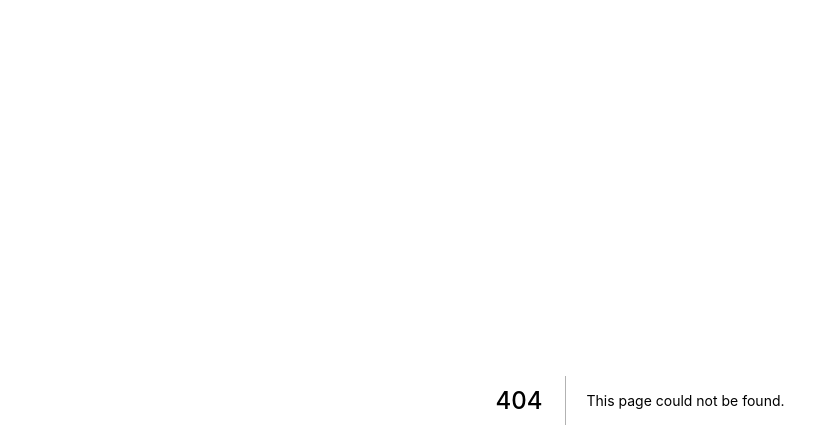
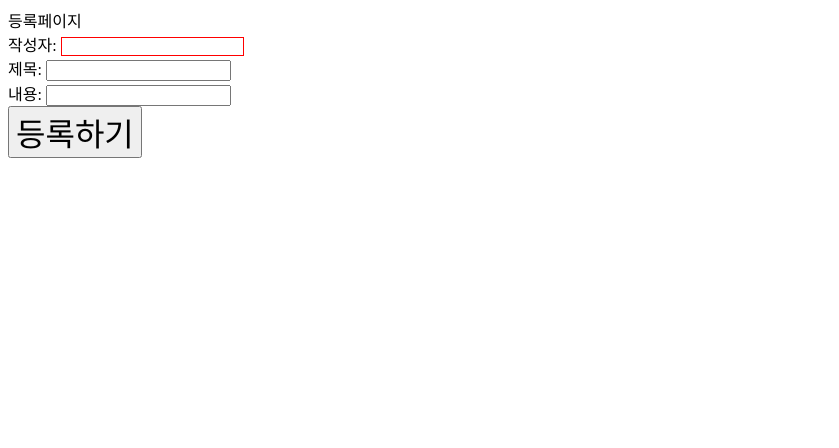
Before and after one commit to larmong/react-study, a Next.js app in the folder class/: page /08-01-boards/new in a window 1280 px wide. Before the commit this address had no page. Shown: the top 448 px of the page, without its empty margins (0-839 px from the left). Built offline with nearby package versions, Linux system fonts and the light colour scheme.

Commit message:
[ADD] Edit 페이지 defaultValue 값 설정하고 변경된 데이터만 보내기

```diff
--- /dev/null
+++ b/class/pages/08-01-boards/new/index.js
@@ -0,0 +1,5 @@
+import BoardWrite from "@/src/components/units/board/08-write/BoardWrite.container";
+
+export default function BoardWritePage() {
+  return  <BoardWrite isEdit={false} />
+}
--- /dev/null
+++ b/class/src/components/units/board/08-write/BoardWrite.container.js
@@ -0,0 +1,103 @@
+import {useState} from "react";
+import {useRouter} from "next/router";
+import {useMutation} from "@apollo/client";
+import BoardWriteUI from "@/src/components/units/board/08-write/BoardWrite.presenter";
+import {CREATE_BOARD, UPDATE_BOARD} from "@/src/components/units/board/08-write/BoardWrite.queries";
+
+
+// 수정하기
+// 1. 디폴트 값 보여주기
+// 2. 변경 된 값만 보내기
+
+export default function BoardWrite(props) {
+  const router = useRouter();
+  // 자바스크립트 영역
+  const [myColor, setMyColor] = useState(false)
+
+  const [writer, setWriter] = useState("")
+  const [title, setTitle] = useState("")
+  const [contents, setContents] = useState("")
+
+  const [createBoard] = useMutation(CREATE_BOARD)
+  const [updateBoard] = useMutation(UPDATE_BOARD)
+
+  const onClickSubmit = async () => {
+    const result = await createBoard({
+      variables: {  // variables 이게 $ 역할을 해줌
+        writer: writer,
+        title: title,
+        contents: contents
+      }
+    })
+    console.log(result)
+    alert(result.data.createBoard.message)
+    router.push(`/08-01-boards/${result.data.createBoard.number}`)
+  }
+
+
+  // variables 등록할 때, 입력하지 않은 값을 삭제하기 어렵기 때문에
+  // 수정한 값만 variables 변수를 따로 만들어서 추가해주는 식으로해주고
+  // 그 변수를 다시 variables 값에 넣어 변경된 값만 전송해준다.
+  const onClickUpdate = async () => {
+    const myVariables = {
+      number: Number(router.query.number)
+    };
+    if(writer) myVariables.writer = writer;
+    if(title) myVariables.title = title;
+    if(contents) myVariables.contents = contents;
+
+    // 1. 수정하기 mutation 날리기
+    const result = await updateBoard({
+      variables: myVariables
+    })
+
+    // const result = await updateBoard({
+    //   variables: {
+    //     number: Number(router.query.number),
+    //     writer,
+    //     title,
+    //     contents
+    //   }
+    // })
+
+
+
+    // 2. 수정하고 상세페이지로 돌아가기(router push)
+    console.log(result)
+    alert(result.data.updateBoard.message)
+    router.push(`/08-01-boards/${result.data.updateBoard.number}`)
+  }
+
+  const onChangeWriter = (event) => {
+    setWriter(event.target.value);
+    if(event.target.value && title && contents ) {
+      setMyColor(true)
+    }
+  }
+  const onChangeTitle = (event) => {
+    setTitle(event.target.value);
+    if(writer && event.target.value && contents ) {
+      setMyColor(true)
+    }
+  }
+  const onChangeContents = (event) => {
+    setContents(event.target.value);
+    if(writer && title && event.target.value ) {
+      setMyColor(true)
+    }
+  }
+
+
+  return (
+    <BoardWriteUI
+      onClickSubmit={onClickSubmit}
+      onClickUpdate={onClickUpdate}
+      onChangeWriter={onChangeWriter}
+      onChangeTitle={onChangeTitle}
+      onChangeContents={onChangeContents}
+      myColor={myColor}
+      isEdit={props.isEdit}
+      data={props.data}
+    />
+  )
+}
--- /dev/null
+++ b/class/src/components/units/board/08-write/BoardWrite.presenter.js
@@ -0,0 +1,21 @@
+import {BlueButton, RedInput} from "@/src/components/units/board/08-write/BoardWrite.styles";
+
+export default function BoardWriteUI(props) {
+  // 자바스크립트 영역
+
+  return (
+    <>
+      <div>{props.isEdit ? "수정" : "등록"}페이지</div>
+      작성자: <RedInput type="text" onChange={props.onChangeWriter} defaultValue={props.data?.fetchBoard.writer} /><br />
+      제목: <input type="text" onChange={props.onChangeTitle} defaultValue={props.data?.fetchBoard.title}/><br />
+      내용: <input type="text" onChange={props.onChangeContents} defaultValue={props.data?.fetchBoard.contents}/><br />
+      <BlueButton
+        fz="32px"
+        bg={props.myColor}
+        onClick={props.isEdit ? props.onClickUpdate : props.onClickSubmit}
+      >
+        {props.isEdit ? "수정" : "등록"}하기
+      </BlueButton>
+    </>
+  )
+}
--- /dev/null
+++ b/class/src/components/units/board/08-write/BoardWrite.queries.js
@@ -0,0 +1,21 @@
+import {gql} from "@apollo/client";
+
+export const CREATE_BOARD = gql`
+  mutation createBoard($writer: String, $title: String, $contents: String) {
+    createBoard (writer: $writer, title: $title, contents: $contents){
+      _id
+      number
+      message
+    }
+  }
+`
+
+export const UPDATE_BOARD = gql`
+  mutation updateBoard($number: Int, $writer: String, $title: String, $contents: String){
+    updateBoard (number: $number, writer: $writer, title: $title, contents: $contents){
+      _id
+      number
+      message
+    }
+  }
+`
--- /dev/null
+++ b/class/src/components/units/board/08-write/BoardWrite.styles.js
@@ -0,0 +1,9 @@
+import styled from "@emotion/styled";
+
+export const RedInput = styled.input `
+  border: 1px solid red;
+`
+export const BlueButton = styled.button `
+  font-size: ${props => props.fz};
+  background: ${props => props.bg ? "pink" : "default" };
+`
```
Also changed, not shown: class/pages/08-01-boards/[number]/edit/index.js (added, +25 -0 lines), class/pages/08-01-boards/[number]/index.js (added, +38 -0 lines).
